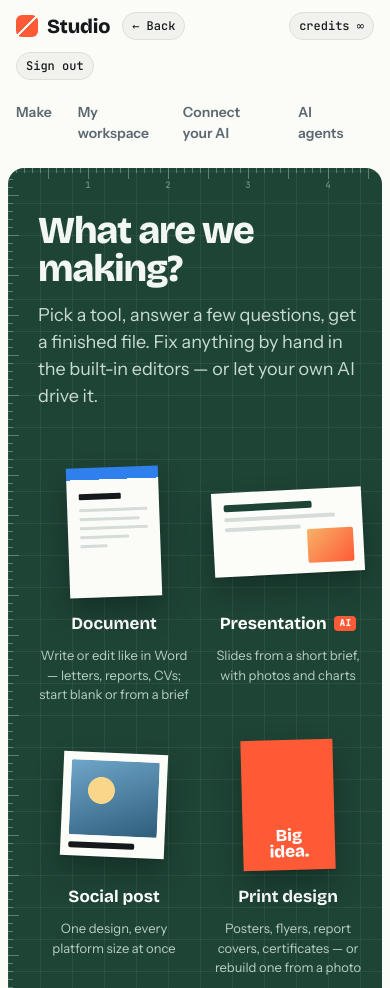
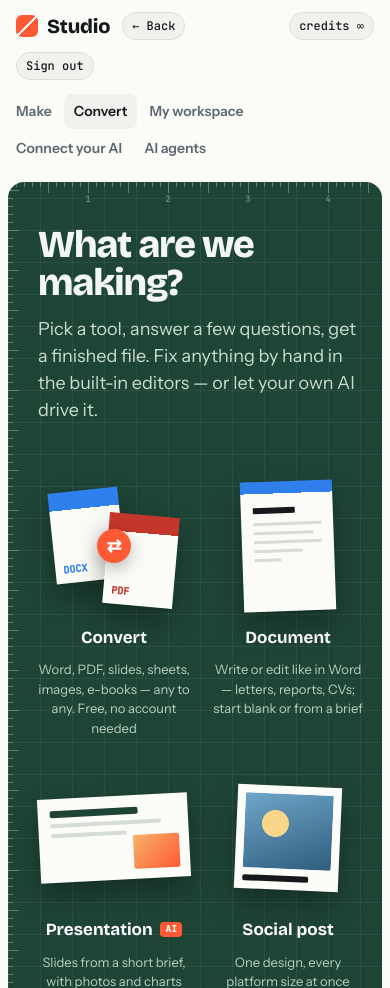
Before and after one commit to Tamas54/ai-conversioneditor, a FastAPI app: page /app/make/convert in a window 390 px wide. Shown: the top 988 px of the page. Run offline with FastAPI, Linux system fonts and the light colour scheme; data that the repository does not hold is empty; parts of the project's set-up code (start-up, migrations or seed data) failed here and were passed over; some libraries are stand-ins or nearby versions.

Commit message:
Convert up front: first tile and its own menu item, free without an account
Converting costs us nothing, so guests could already do it, but the Convert tile
was the last of eleven: on a phone two screens below the fold. It is now the
first tile (the hint says "Free, no account needed") and the header has a
Convert item that opens the converter over the current page; closing it brings
you back. On phones the menu wraps whole items instead of breaking words.

Co-Authored-By: Claude Opus 5.5 <noreply@anthropic.com>
Claude-Session: https://claude.ai/code/session_01NVCrHnQVoENnZoj8PCY8WT

```diff
--- a/app/static/product.css
+++ b/app/static/product.css
@@ -237,7 +237,8 @@ dialog.drawer::backdrop { background: rgba(10, 22, 16, .45); }
   .topbar { padding: 12px 16px; gap: 12px; flex-wrap: wrap; }
 }
 @media (max-width: 600px) {
-  .topbar nav { order: 5; width: 100%; margin: 2px 0 0 -12px; }
+  .topbar nav { order: 5; width: 100%; margin: 2px 0 0 -10px; flex-wrap: wrap; }
+  .topbar nav a { white-space: nowrap; padding: 7px 10px; }     /* egész szavak; ha nem fér ki, a menüpont a következő sorba kerül */
   .topbar .chip { padding: 7px 9px; }
 }
 
--- a/app/templates/app.html
+++ b/app/templates/app.html
@@ -31,6 +31,7 @@
   <a class="chip nav-back" id="nav-back" href="/app" hidden title="One step back">← Back</a>
   <nav aria-label="Main">
     <a href="/app" data-nav="home">Make</a>
+    <a href="/app/make/convert" data-nav="convert">Convert</a>
     <a href="/app/files" data-nav="files">My workspace</a>
     <a href="/app/brand" data-nav="brand">Brand</a>
     <a href="/app/connect" data-nav="connect">Connect your AI</a>
@@ -56,6 +57,9 @@
     <h1>What are we making?</h1>
     <p class="lede">Pick a tool, answer a few questions, get a finished file. Fix anything by hand in the built-in editors — or let your own AI drive it.</p>
     <div class="tools">
+      <!-- az átalakítás nem kerül nekünk semmibe: belépés nélkül is megy, ezért elöl áll, mindenki lássa -->
+      <button class="tool" data-make="convert"><span class="obj"><span class="o-convert"><span class="paper a">DOCX</span><span class="paper b">PDF</span><b>⇄</b></span></span>
+        <span class="label">Convert</span><span class="hint">Word, PDF, slides, sheets, images, e-books — any to any. Free, no account needed</span></button>
       <button class="tool" data-make="doc"><span class="obj"><span class="paper o-doc"><i></i><i></i><i></i><i></i><i></i><i></i></span></span>
         <span class="label">Document</span><span class="hint">Write or edit like in Word — letters, reports, CVs; start blank or from a brief</span></button>
       <button class="tool" data-make="deck"><span class="obj"><span class="paper o-deck"><i></i><i></i><i></i><b></b></span></span>
@@ -76,8 +80,6 @@
         <span class="label">Scan to text <em class="ai-badge">AI</em></span><span class="hint">Old books and photographed pages → Word, a new PDF, searchable PDF</span></button>
       <button class="tool" data-make="pdf"><span class="obj"><span class="paper o-pdf"><i></i><i></i><i class="x"></i><i></i><i></i><b>PDF</b></span></span>
         <span class="label">PDF tools</span><span class="hint">Merge, compress, black out, number, protect, to Word</span></button>
-      <button class="tool" data-make="convert"><span class="obj"><span class="o-convert"><span class="paper a">DOCX</span><span class="paper b">PDF</span><b>⇄</b></span></span>
-        <span class="label">Convert</span><span class="hint">Word, PDF, slides, sheets, images, e-books — any to any</span></button>
     </div>
   </div></section>
   <section class="sheet intro">
@@ -287,8 +289,8 @@ async function loadAccount() {
 }
 const AI_NOTE = "This uses AI — create a free account to use it.";
 const AI_MAKERS = new Set(["scan", "infographic"]);
-const SLUGS = { doc: "document", deck: "presentation", social: "social-post", print: "print-design", infographic: "infographic", photo: "photos",
-  book: "book", video: "video", scan: "scan-to-text", pdf: "pdf-tools", convert: "convert" };
+const SLUGS = { convert: "convert", doc: "document", deck: "presentation", social: "social-post", print: "print-design", infographic: "infographic",
+  photo: "photos", book: "book", video: "video", scan: "scan-to-text", pdf: "pdf-tools" };   // a sorrend = a csempék és a fiók fülei
 const MODES = {   // eszköz → [mód-mező, {érték: link-szó}]
   doc: ["dmode", { template: "new", brief: "from-brief", open: "open" }],
   deck: ["pmode", { blank: "new", brief: "from-brief", document: "from-document", open: "open" }],
@@ -759,10 +761,14 @@ async function route() {
   for (const [id, base] of [["signin", "/login"], ["signup", "/signup"]])   // belépés / új fiók után vissza ugyanide
     document.getElementById(id)?.setAttribute("href", `${base}?next=${encodeURIComponent(here())}`);
   if (siteFoot) siteFoot.hidden = name === "file";
-  document.querySelectorAll("[data-nav]").forEach(a => a.toggleAttribute("aria-current", a.dataset.nav === (name || "home") ));
-  document.querySelectorAll("[data-nav]").forEach(a => a.hasAttribute("aria-current") && a.setAttribute("aria-current", "page"));
+  markNav();
   try { await (views[name || "home"] || views.home)(decodeURIComponent(arg || "")); if (name === "file" && cur?.file_id && location.pathname.includes(cur.file_id)) { baseTitle = cur.label; setTitle(baseTitle); } }
   catch (e) { if (e.message !== "signed out") toast(e.message); }
+}
+function markNav() {      // a fejléc aktív menüpontja; a Convert fiók a saját menüpontját jelöli (bezárva újra az alatta lévőt)
+  const [name = "", sub] = location.pathname.replace(/^\/app\/?/, "").replace(/\/+$/, "").split("/");
+  const key = name === "make" && sub === "convert" ? "convert" : (name || "home");
+  document.querySelectorAll("[data-nav]").forEach(a => a.dataset.nav === key ? a.setAttribute("aria-current", "page") : a.removeAttribute("aria-current"));
 }
 // statikus linkek: History API; a belső <a href="/app…"> kattintás nem tölti újra az oldalt
 const here = () => location.pathname + location.search;
@@ -2740,7 +2746,7 @@ $("#make-form").addEventListener("invalid", e => {      // a böngésző buboré
 let keepMakeLink = false;   // sikeres készítés után a fiók linkje marad az előzményekben (a Vissza oda hoz)
 $("#drawer").addEventListener("close", () => {
   if (keepMakeLink) { keepMakeLink = false; return; }
-  if (here().startsWith("/app/make/")) { history.replaceState(null, "", underMaker); setTitle(baseTitle); }
+  if (here().startsWith("/app/make/")) { history.replaceState(null, "", underMaker); setTitle(baseTitle); markNav(); }
 });
 $("#drawer").addEventListener("click", e => {          // kattintás a fiók mellé (a sötét háttérre) = bezárás
   if (e.target === e.currentTarget && e.clientX < e.currentTarget.getBoundingClientRect().left) e.currentTarget.close();
```
Also changed, not shown: tests/test_app_dead_ends.py (+30 -0 lines).
